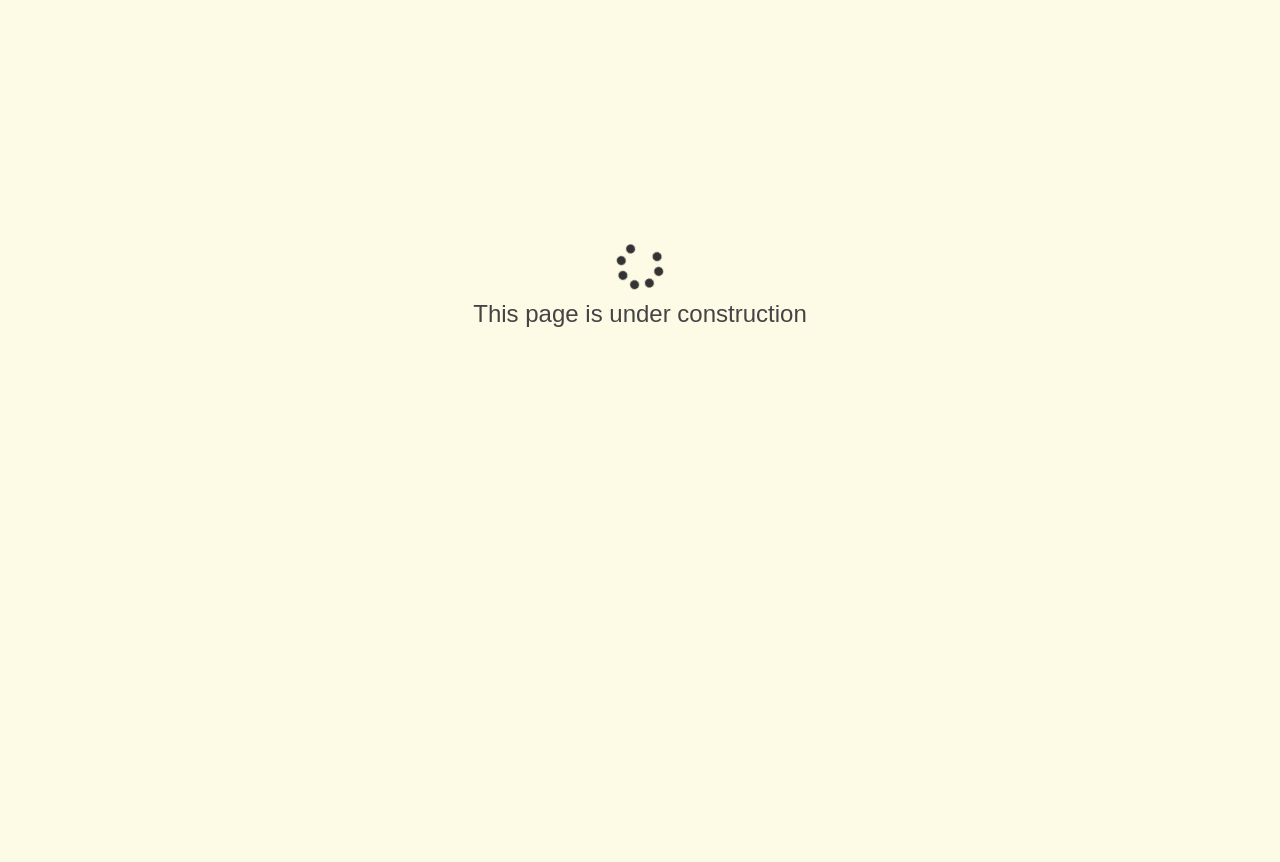
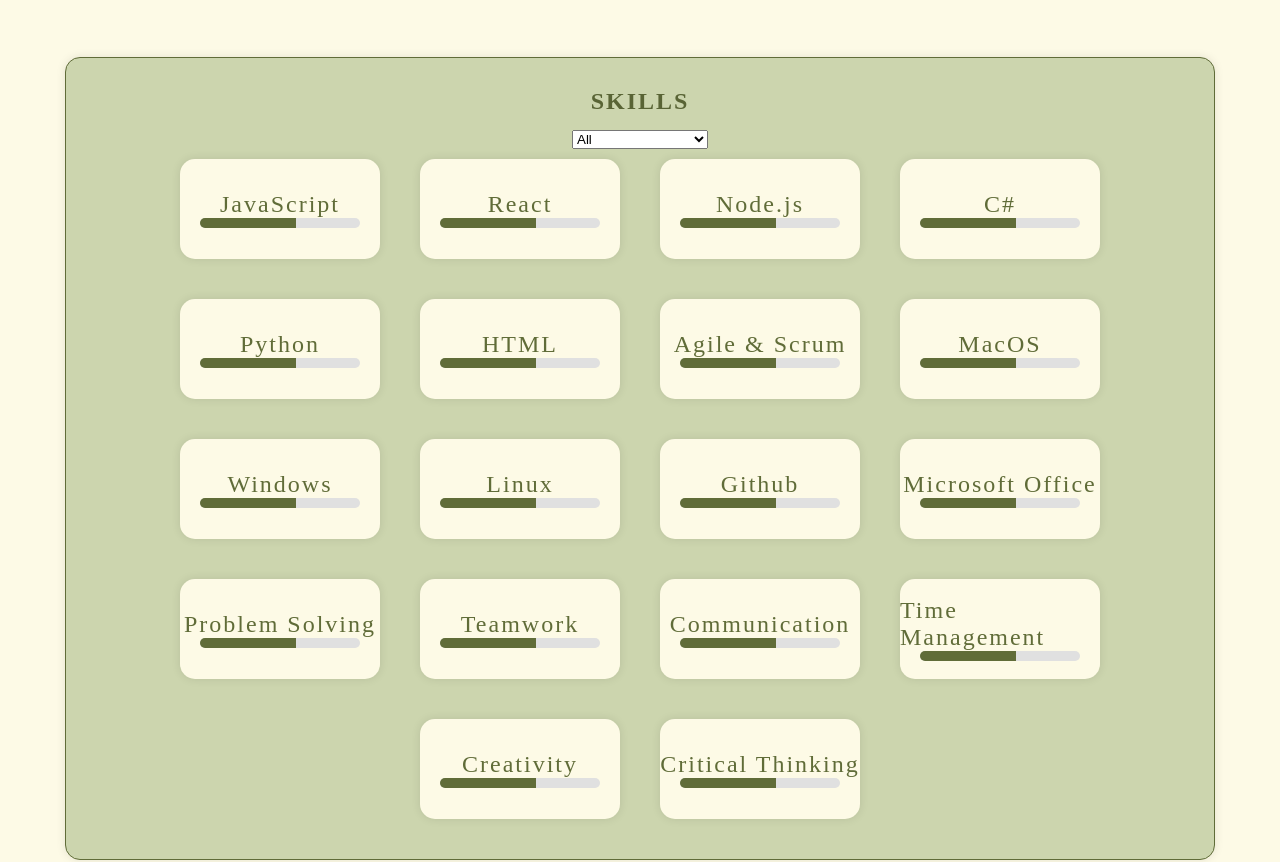
Before and after one commit to lehtio/portfolio, a React (Vite) app in the folder portfolio/: page / in a window 1280 px wide. Shown: the part 1620-2482 px from the top of the page. Before the commit the page ends 2157 px from the top, so only its background shows below. Built offline with nearby package versions, Linux system fonts and the light colour scheme.

Commit message:
skills homepagelle

```diff
--- /dev/null
+++ b/portfolio/src/components/Skills.jsx
@@ -0,0 +1,62 @@
+import React, { useState } from 'react';
+
+
+const Skills = [
+  { skill: "JavaScript", proficiency: 3, class: "coding" },
+  { skill: "React", proficiency: 3, class: "coding" },
+  { skill: "Node.js", proficiency: 3, class: "coding" },
+  { skill: "C#", proficiency: 3, class: "coding" },
+  { skill: "Python", proficiency: 3, class: "coding" },
+  { skill: "HTML", proficiency: 3, class: "coding" },
+
+  { skill: "Agile & Scrum", proficiency: 3, class: "methodologies" },
+  { skill: "MacOS", proficiency: 3, class: "operating systems" },
+  { skill: "Windows", proficiency: 3, class: "operating systems" },
+  { skill: "Linux", proficiency: 3, class: "operating systems" },
+  { skill: "Github", proficiency: 3, class: "version control" },
+
+  { skill: "Microsoft Office", proficiency: 3, class: "tools" },
+
+  { skill: "Problem Solving", proficiency: 3, class: "soft skills" },
+  { skill: "Teamwork", proficiency: 3, class: "soft skills" },
+  { skill: "Communication", proficiency: 3, class: "soft skills" },
+  { skill: "Time Management", proficiency: 3, class: "soft skills" },
+  { skill: "Creativity", proficiency: 3, class: "soft skills" },
+  { skill: "Critical Thinking", proficiency: 3, class: "soft skills" },
+];
+
+export default function LanguageProficiency() {
+  const [filter, setFilter] = useState('all');
+
+  const filteredSkills = filter === 'all' ? Skills : Skills.filter(skill => skill.class === filter);
+
+  return (
+    <div className="language-main-card">
+      <span className="language-title">Skills</span>
+      <div className="filter-dropdown">
+        <select onChange={(e) => setFilter(e.target.value)} value={filter}>
+          <option value="all">All</option>
+          <option value="coding">Coding</option>
+          <option value="methodologies">Methodologies</option>
+          <option value="operating systems">Operating Systems</option>
+          <option value="version control">Version Control</option>
+          <option value="tools">Tools</option>
+          <option value="soft skills">Soft Skills</option>
+        </select>
+      </div>
+      <div className="language-cards">
+        {filteredSkills.map((skill, index) => (
+          <div className="language-card" key={index}>
+            <span className="language-card-title">{skill.skill}</span>
+            <div className="progress-bar">
+              <div
+                className="progress-bar-fill"
+                style={{ width: `${(skill.proficiency / 5) * 100}%` }}
+              ></div>
+            </div>
+          </div>
+        ))}
+      </div>
+    </div>
+  );
+}
--- a/portfolio/src/pages/Home.jsx
+++ b/portfolio/src/pages/Home.jsx
@@ -2,6 +2,7 @@ import InfoBox from "../components/InfoBox.jsx";
 import Projektit from "../components/Projects.jsx";
 import KieliTaito from "../components/LanguageSkill.jsx";
 import LoadingScreen from "../components/LoadingScreen.jsx";
+import Skills from "../components/Skills.jsx";
 
 export default function Home() {
   return (
@@ -9,6 +10,8 @@ export default function Home() {
       <InfoBox />
       <Projektit />
       <KieliTaito />
+      <Skills />
+
       <LoadingScreen />
     </div>
   );
--- a/portfolio/src/styles/LanguageSkills.css
+++ b/portfolio/src/styles/LanguageSkills.css
@@ -66,3 +66,41 @@
   font-size: 1.5rem;
   margin-top: 10px;
 }
+
+.progress-bar {
+  width: 80%;
+  background-color: #e0e0e0;
+  border-radius: 5px;
+  overflow: hidden;
+  height: 10px;
+}
+
+.progress-bar-fill {
+  height: 100%;
+  background-color: #606c38;
+  transition: width 0.3s;
+}
+
+
+.progress-bar-fill:hover {
+  height: 100%;
+  background-color: #fdfae6;
+
+}
+
+.filter-buttons {
+  display: flex;
+  justify-content: center;
+  margin-bottom: 20px;
+}
+
+.filter-buttons button {
+  margin: 0 10px;
+  padding: 10px 20px;
+  background-color: #606c38;
+  color: white;
+  border: none;
+  border-radius: 5px;
+  cursor: pointer;
+  transition: background-color 0.3s;
+}
```
